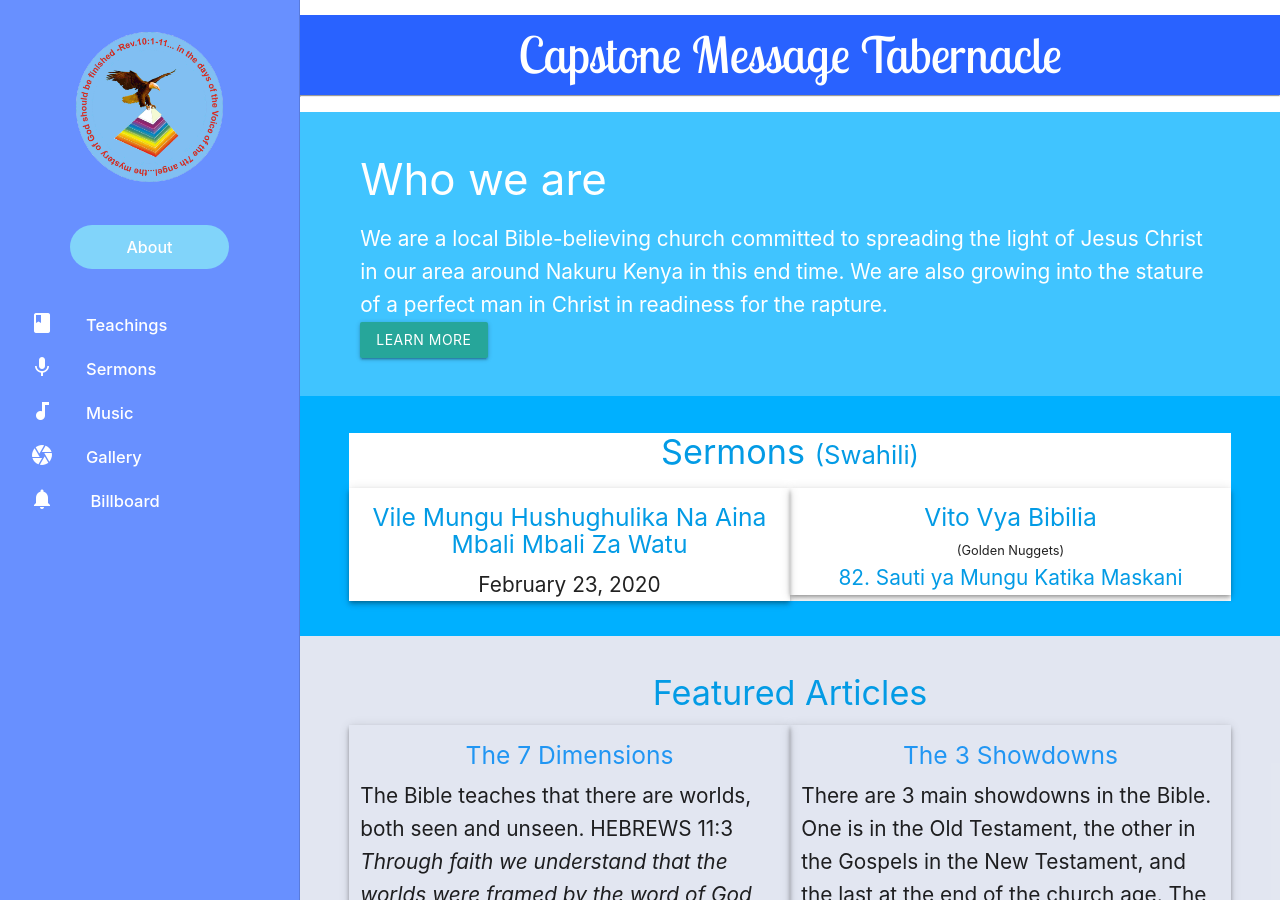
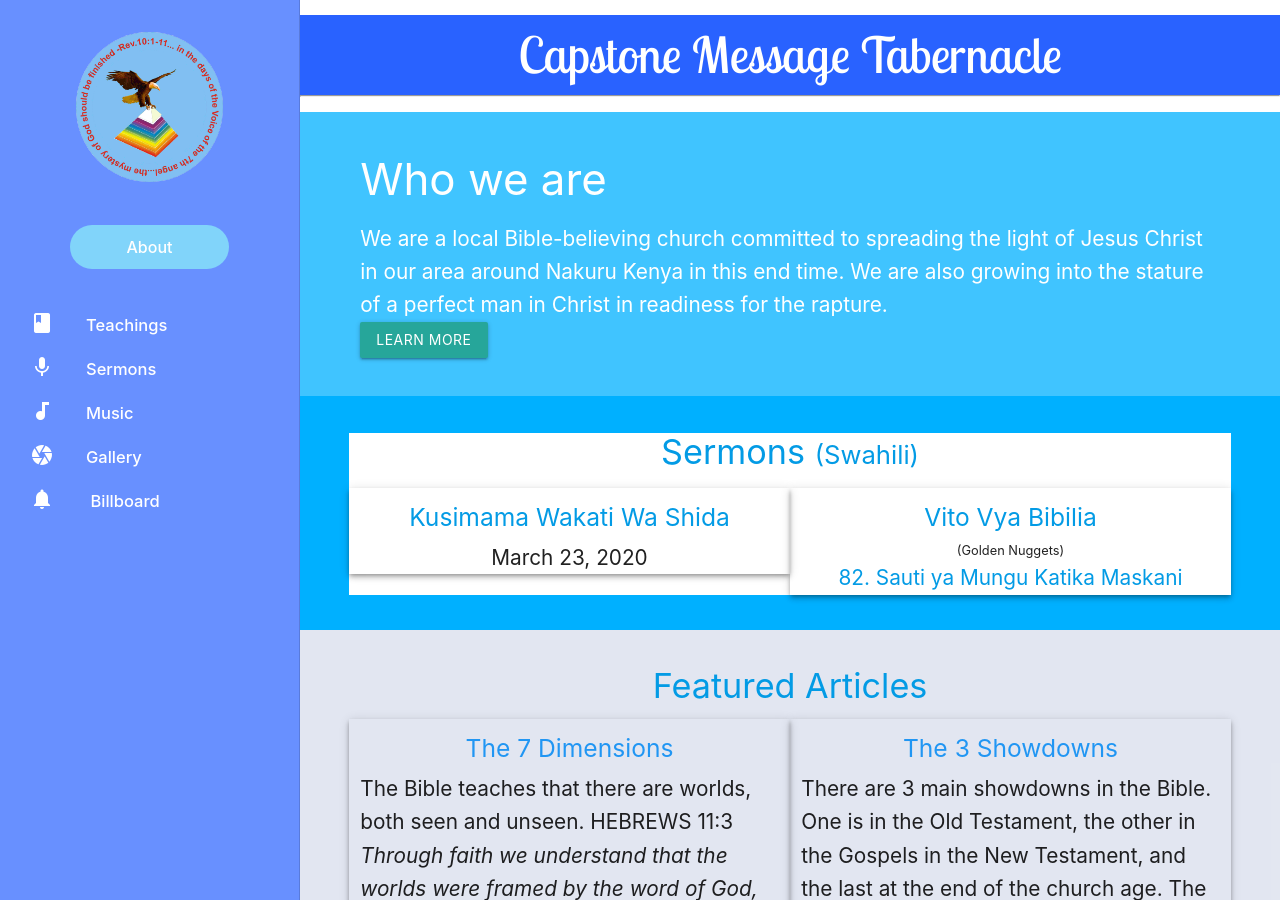
Before and after one commit to njorogetimk/matCSS, a Jekyll site: the page built from index.html, in a window 1280 px wide and 900 px high. Built offline with Jekyll 4.4.1, drawn with Linux system fonts in a browser that asks for light colours.

Commit message:
update to sermon 20-0322

```diff
--- a/_config.yml
+++ b/_config.yml
@@ -1,2 +1,2 @@
 # baseurl: "/capstonetabernacle"
-# baseurl: "/website"
+baseurl: "/website"
--- a/index.html
+++ b/index.html
@@ -61,11 +61,11 @@ title: Capstone Message Tabernacle
       <div class="col s12 m6 z-depth-2">
         <h5 class="center">
           <a
-            href="{{ site.baseurl }}/sermons/2020/Sunday/20-03-01_vile_mungu_hushughulika_na_aina_mbali_mbali_za_watu.html"
-            >Vile Mungu Hushughulika na Aina Mbali Mbali za Watu</a
+            href="{{ site.baseurl }}/sermons/2020/Sunday/20-03-22_kusimama_wakati_wa_shida.html"
+            >Kusimama Wakati wa Shida</a
           >
         </h5>
-        <p class="center">February 23, 2020</p>
+        <p class="center">March 23, 2020</p>
       </div>
       <div class="col s12 m6 z-depth-2">
         <h5 class="center">
```
Also changed, not shown: sermons/2020/Sunday/20-03-22_kusimama_wakati_wa_shida.html (added, +13 -0 lines).
